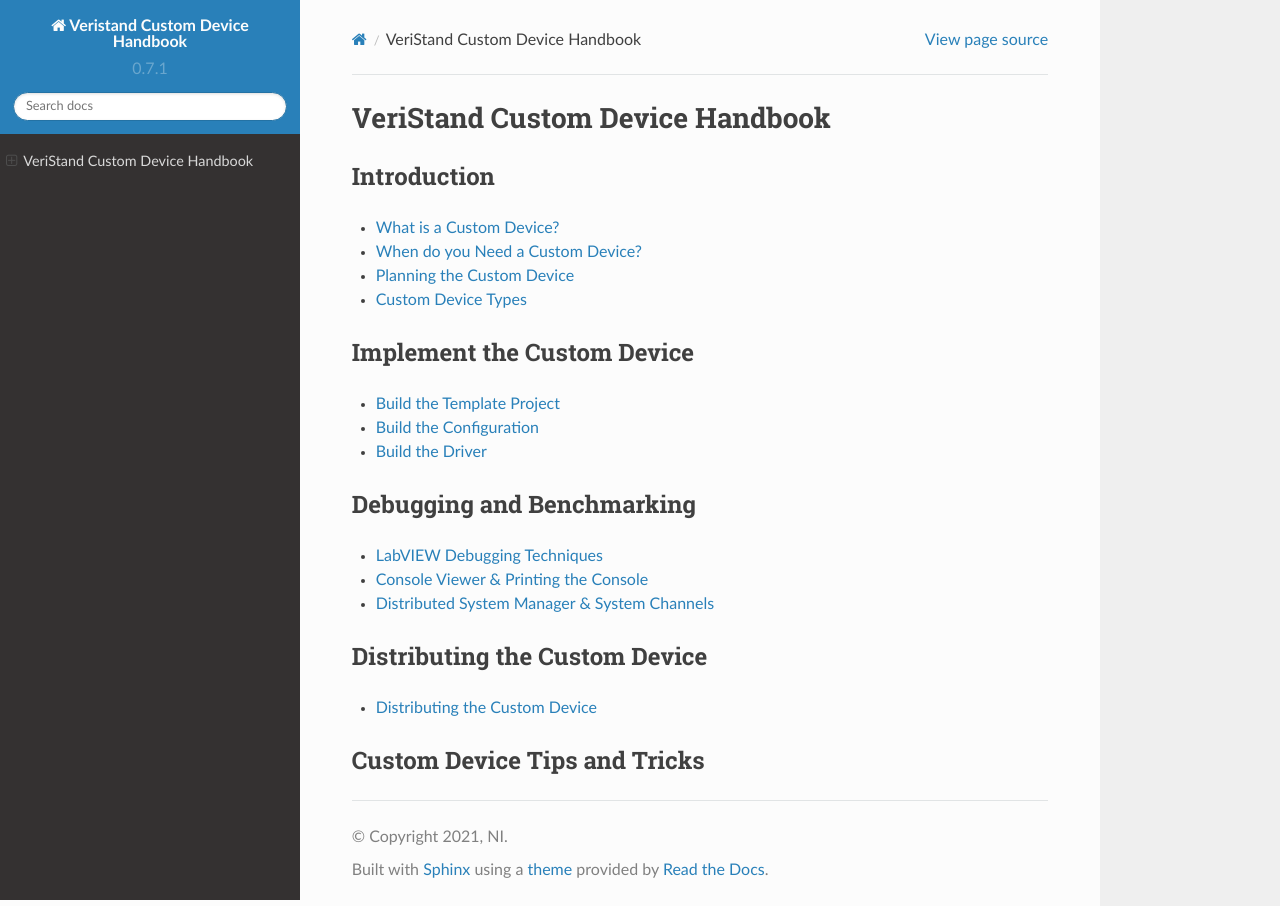
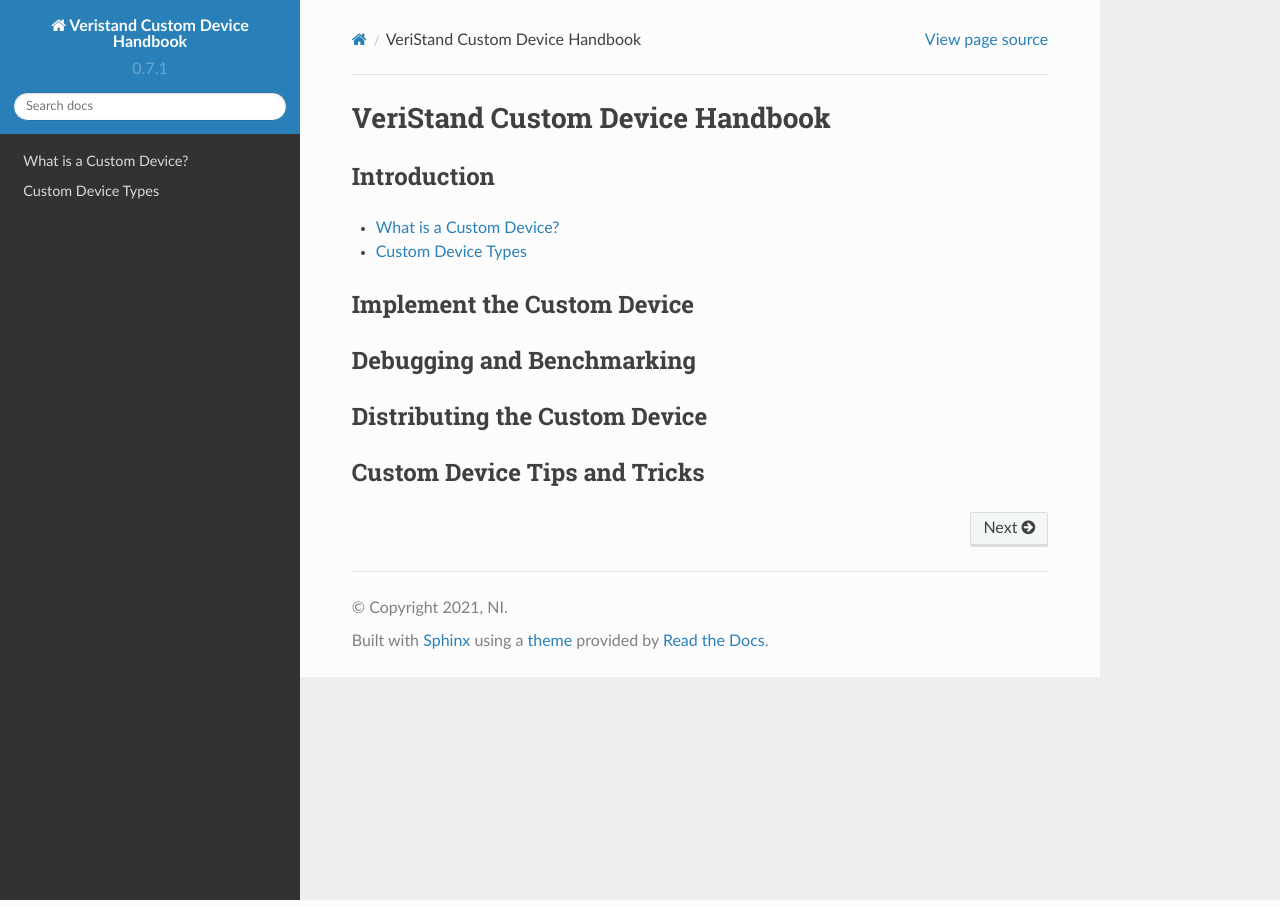
Before and after one commit to ni/niveristand-custom-device-handbook, a Sphinx documentation site: the page built from docs/index.md, in a window 1280 px wide. Built offline with Sphinx 7.4.7 and the Read the Docs theme 2.0.0, drawn with Linux system fonts in a browser that asks for light colours.

Commit message:
Fix AutoTocTree function for recommonmark. (#16)

```diff
--- a/docs/conf.py
+++ b/docs/conf.py
@@ -81,11 +81,5 @@
 # app setup hook
 def setup(app):
     app.add_config_value('recommonmark_config', {
-        #'url_resolver': lambda url: github_doc_root + url,
-        'auto_toc_tree_section': 'Contents',
-        'enable_math': False,
-        'enable_inline_math': False,
-        'enable_eval_rst': True,
-        'enable_auto_doc_ref': True,
     }, True)
     app.add_transform(AutoStructify)
```
